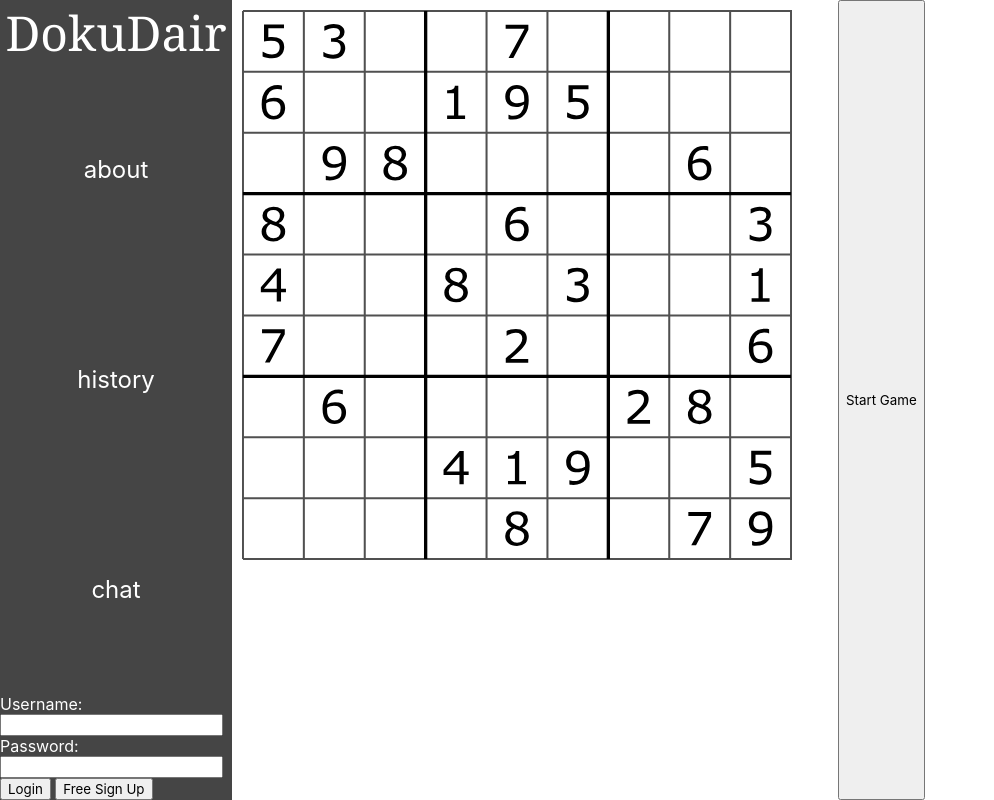
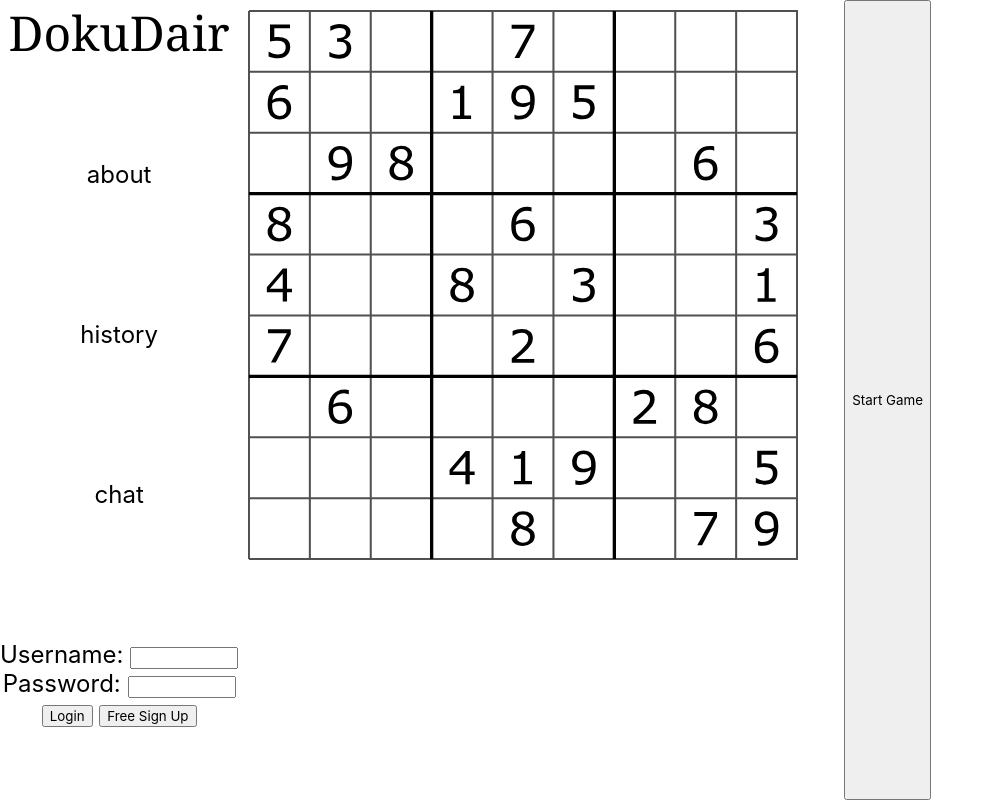
Before and after one commit to timviolino/dokuDair, a plain HTML site: page index.html in a window 1280 px wide. Shown: the whole page, without its empty margins (0-994 px from the left). Drawn offline with Linux system fonts and the light colour scheme.

Commit message:
Add color management via root{}

```diff
--- a/index.html
+++ b/index.html
@@ -5,22 +5,21 @@
         <title>DokuDair</title>
         <link rel="stylesheet" href="style.css">
     </head>
-
     <body>
         <div id="nav-bar">
-            <a id="logo" href="index.html">DokuDair</a>
+            <a id="logo" class="menu-item" href="index.html">DokuDair</a>
             <a class="menu-item" href="./pages/about.html">about</a>
             <a class="menu-item" href="./pages/history.html">history</a>
             <a class="menu-item" href="./pages/chat.html">chat</a>
-            <div id="credentials">
+            <div id="credentials" class="menu-item">
                 <p>Username: <input class="credential-input"></p>
                 <p>Password: <input class="credential-input"></p>
                 <button>Login</button>
                 <button>Free Sign Up</button>
             </div>
         </div>
-        <div id="board">
-            <img src="./img/sudoku.svg" alt="sudoku">
+        <div id="board-container">
+            <img id="board" src="./img/sudoku.svg" alt="sudoku">
         </div>
         <input class="square">
         <button>Start Game</button>
--- a/style.css
+++ b/style.css
@@ -1,5 +1,6 @@
 :root{
-    --gray:rgb(69, 69, 69);
+    --nav-background:white;
+    --nav-text: black;
 }
 
 * {
@@ -8,7 +9,6 @@
 }
 
 a {
-    color: white;
     text-decoration-line: none;
 }
 
@@ -17,40 +17,36 @@ body {
 }
 
 #nav-bar {
-    background-color: var(--gray);
-    color: white;
+    background-color: var(--nav-background);
     display: flex;
     flex-direction: column;
     height: 100vh;
-    width: 14.5rem;
+    width: 18;
 }
 
 #logo {
-    color: white;
     font-size: 48px;
-    font-family:'Georgia';
-    text-align:center;
+    font-family: 'Georgia';
 }
 
 .menu-item {
+    color: var(--nav-text);
+    flex: 1;
     font-size: 24px;
     text-align: center;
-    margin: auto auto;
 }
-
-.credentials
 
 .credential-input {
     max-width: 100px;
 }
 
-#board {
+#board-container {
     display: inline;
     margin: 10px;
     text-align: center;
 }
 
-#board img{
+#board {
     display: inline;
     height: auto;
     width: 550px;
```
